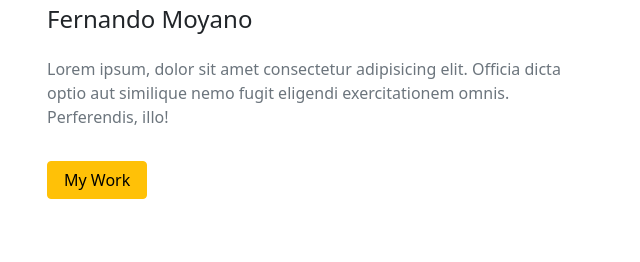
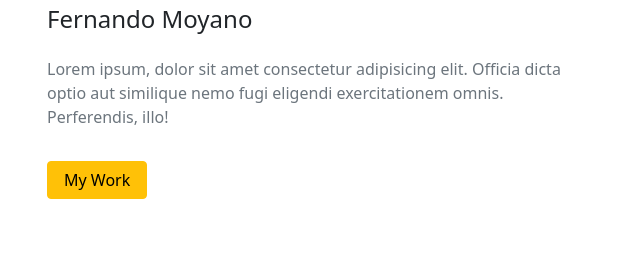
Before and after one commit to FernandoMoyano/Portfolio-1, a plain HTML site: page index.html in a window 1280 px wide. Shown: the part 388-650 px from the top of the page, 35-675 px from the left. Drawn offline with Linux system fonts and the light colour scheme.

Commit message:
pequeña modificacion

```diff
--- a/index.html
+++ b/index.html
@@ -53,7 +53,7 @@
             <h2 class="fs-4">Fernando Moyano</h2>
             <p class="mt-4 text-muted">
               Lorem ipsum, dolor sit amet consectetur adipisicing elit.
-              Officia dicta optio aut similique nemo fugit eligendi
+              Officia dicta optio aut similique nemo fugi eligendi
               exercitationem omnis. Perferendis, illo!
             </p>
             <a href="#portafolio" class="btn btn-warning px-3 mt-3">My Work</a>
```
